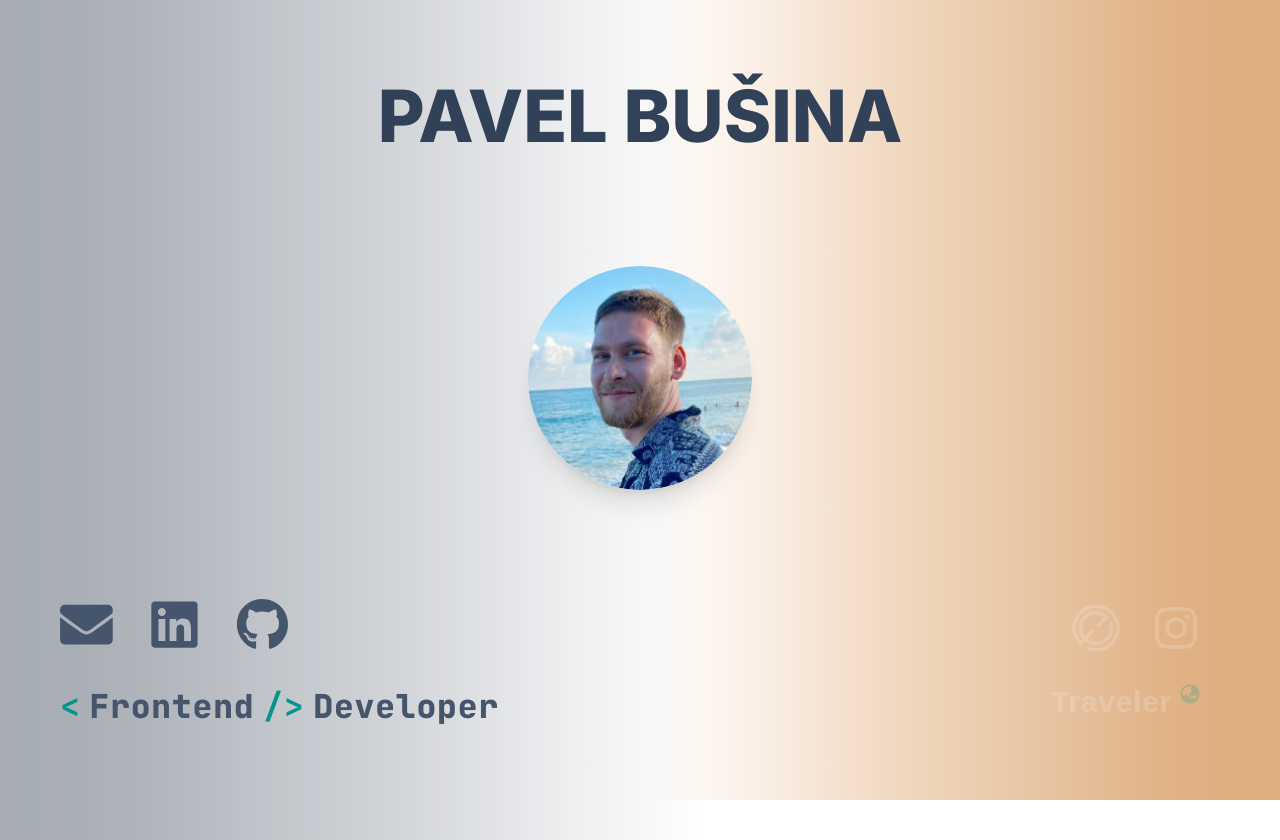
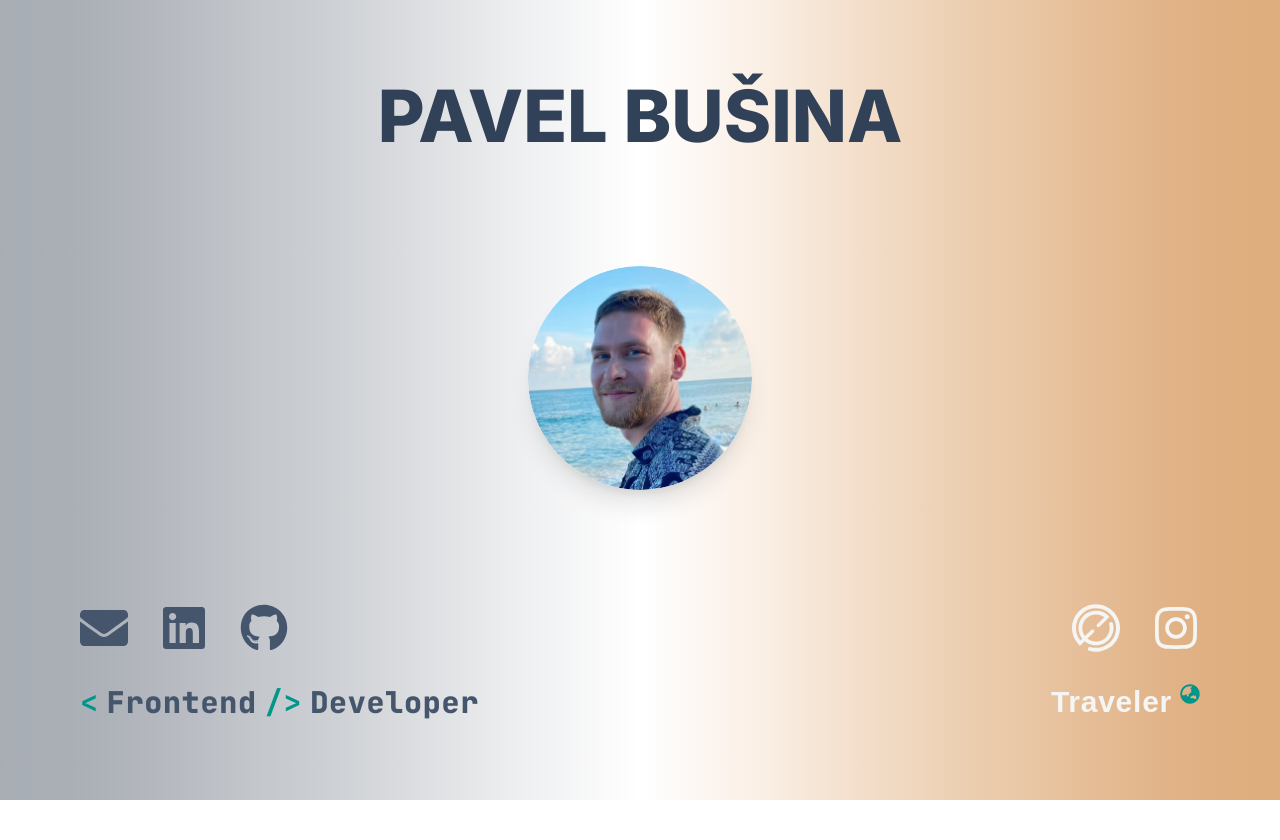
Before and after one commit to busap/me, a Next.js app: page / in a window 1280 px wide. After the commit the page ends 800 px from the top, so only its background shows below. Built offline with nearby package versions, Linux system fonts and the light colour scheme; a web font is replaced by a local one.

Commit message:
fix hover

```diff
--- a/src/app/page.tsx
+++ b/src/app/page.tsx
@@ -2,7 +2,7 @@
 
 import { Title } from '@/src/app/components/title/title';
 import { Photo } from '@/src/app/components/photo/photo';
-import React, { useState } from 'react';
+import React, { useState, useEffect } from 'react';
 import { Links } from '@/src/app/components/links/links';
 import { socialsLinks, travelLinks } from '@/src/app/data/links';
 import { Role } from '@/src/app/components/role/role';
@@ -11,6 +11,25 @@ import { professionalFont, travelFont } from '@/src/app/styles/fonts';
 
 export default function Home() {
     const [hoverSide, setHoverSide] = useState<'left' | 'right' | null>(null);
+
+    useEffect(() => {
+        const handleMouseMove = (event: MouseEvent) => {
+            const screenWidth = window.innerWidth;
+            const cursorX = event.clientX;
+
+            if (cursorX < screenWidth / 2) {
+                setHoverSide('left');
+            } else {
+                setHoverSide('right');
+            }
+        };
+
+        window.addEventListener('mousemove', handleMouseMove);
+
+        return () => {
+            window.removeEventListener('mousemove', handleMouseMove);
+        };
+    }, []);
 
     const renderBackgrounds = () => {
         return (
@@ -41,23 +60,6 @@ export default function Home() {
                         `,
                     }}
                 ></div>
-            </>
-        );
-    };
-
-    const renderHovers = () => {
-        return (
-            <>
-                <div
-                    className="absolute inset-0 w-1/2 z-20 cursor-code"
-                    onMouseEnter={() => setHoverSide('left')}
-                    onMouseLeave={() => setHoverSide(null)}
-                />
-                <div
-                    className="absolute inset-0 left-1/2 w-1/2 z-20 cursor-plane"
-                    onMouseEnter={() => setHoverSide('right')}
-                    onMouseLeave={() => setHoverSide(null)}
-                />
             </>
         );
     };
@@ -142,9 +144,10 @@ export default function Home() {
     };
 
     return (
-        <div className="relative w-full min-h-screen">
+        <div className={`relative w-full min-h-screen ${
+            hoverSide === 'left' ? 'cursor-code' : hoverSide === 'right' ? 'cursor-plane' : ''
+        }`}>
             {renderBackgrounds()}
-            {renderHovers()}
             <div className="relative z-10 flex flex-col justify-between gap-8 p-8 sm:p-20 min-h-screen">
                 {renderTop()}
                 {renderBottom()}
```
